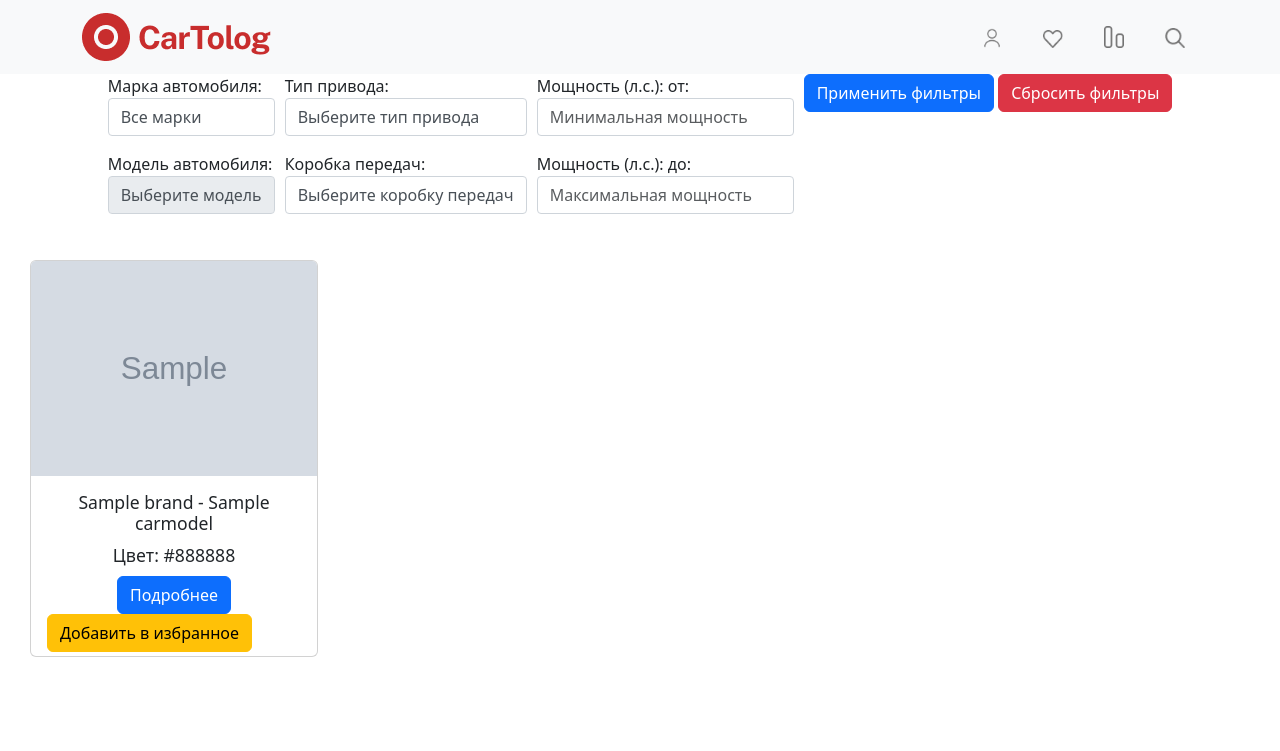
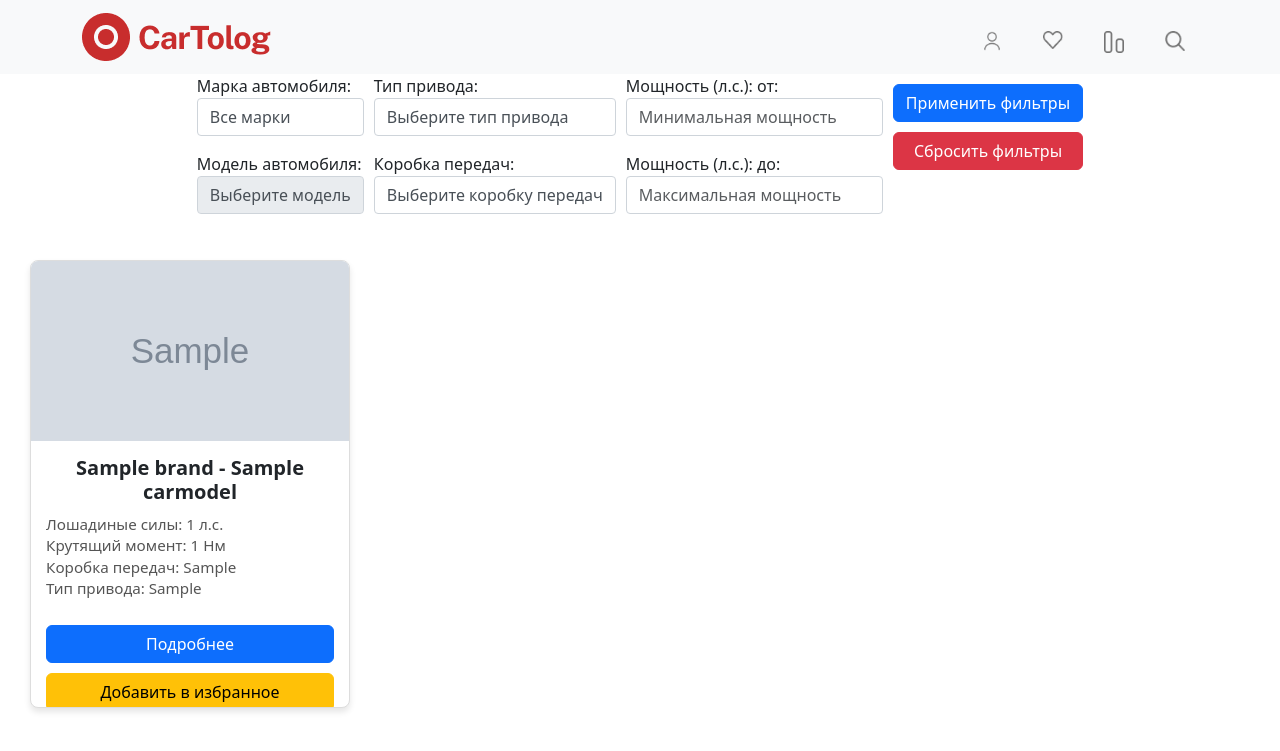
Before and after one commit to ID-Meloman/CartoLog, a Django app: page /popular/ in a window 1280 px wide. Shown: the top 751 px of the page. Run offline with Django 5.2, Linux system fonts and the light colour scheme; tables that the repository leaves empty hold one stand-in row (values such as "Sample post"); grey boxes marked "Sample" are stand-in pictures.

Commit message:
По мелочи

```diff
--- a/main/static/main/css/popular.css
+++ b/main/static/main/css/popular.css
@@ -1,18 +1,34 @@
 .card-container {
-    display: flex;          /* Используем Flexbox */
-    flex-wrap: wrap;        /* Карточки будут переноситься на новую строку */
-    gap: 20px;              /* Отступы между карточками */
-    padding: 20px;          /* Внутренние отступы для контейнера */
+    display: flex;
+    flex-wrap: wrap;
+    gap: 20px;
+    padding: 20px;             /* Отступы внутри контейнера */
 }
 
 .card {
-    flex: 1 1 18rem;        /* Задаём минимальный размер карточки, но она может масштабироваться */
-    max-width: 18rem;       /* Ограничиваем максимальную ширину карточки */
+    width: 20rem;           /* Увеличиваем ширину карточки */
+    height: 28rem;          /* Увеличиваем высоту карточки */
+    display: flex;          /* Flexbox внутри карточки */
+    flex-direction: column; /* Содержимое располагается по вертикали */
+    justify-content: space-between; /* Равномерное распределение элементов */
+    margin: 10px;           /* Отступы между карточками */
+    background-color: #fff; /* Белый фон карточки */
+    border: 1px solid #ddd; /* Лёгкая рамка */
+    border-radius: 8px;     /* Скругление углов */
+    box-shadow: 0 4px 6px rgba(0, 0, 0, 0.1); /* Тень для объёма */
+    overflow: hidden;       /* Обрезка содержимого, если выходит за границы */
+    transition: transform 0.3s ease, box-shadow 0.3s ease; /* Анимация при наведении */
+}
+
+.card:hover {
+    transform: translateY(-5px); /* Поднимаем карточку при наведении */
+    box-shadow: 0 6px 10px rgba(0, 0, 0, 0.15); /* Усиливаем тень при наведении */
 }
 
 .card img {
-    width: 100%;            /* Картинка будет занимать всю ширину карточки */
-    height: auto;           /* Высота картинки будет автоматически подстраиваться */
+    width: 100%;            /* Картинка занимает всю ширину карточки */
+    height: 180px;          /* Фиксированная высота для картинок */
+    object-fit: cover;      /* Картинка подгоняется под размеры, сохраняя пропорции */
 }
 
 .navbar-buttons {
@@ -57,13 +73,6 @@
     box-shadow: 0 0 0 .2rem rgba(0,123,255,.25);
 }
 
-.card {
-    width: 18rem;
-    display: flex;
-    flex-direction: column;
-    justify-content: space-between;
-    margin: 10px;
-}
 
 .img-top-top {
     height: 200px;
@@ -73,26 +82,34 @@
 }
 
 .card-body {
-    display: flex;
-    flex-direction: column;
-    justify-content: space-between;
-    height: 180px; /* Задаем фиксированную высоту для всей информации */
+display: flex;              /* Flexbox for the content */
+    flex-direction: column;     /* Align elements vertically */
+    justify-content: space-between; /* Space between elements */
+    padding: 15px;              /* Padding inside the card */
+    flex-grow: 1;               /* Allows the content block to grow and fill the card */
 }
 
 .card-title {
-    flex-grow: 1; /* Заставляет заголовок занимать доступное пространство */
-    text-align: center;
-    font-size: 1.1em;
+    font-size: 1.25rem;     /* Увеличиваем размер заголовка */
+    font-weight: bold;      /* Делаем текст жирным */
+    text-align: center;     /* Центрируем заголовок */
+    margin-bottom: 10px;    /* Отступ снизу */
 }
 
 .card-text {
-    text-align: center;
+     font-size: 0.95rem;     /* Уменьшаем текст для экономии места */
+    color: #555;            /* Серый цвет текста */
+    text-align: left;       /* Выравниваем текст по левому краю */
+    line-height: 1.4;       /* Межстрочный интервал для читабельности */
 }
 
 .btn {
-    margin-top: auto; /* Отправляет кнопку вниз */
-    align-self: center; /* Центрирует кнопку */
+    margin-top: 10px;           /* Add margin between buttons */
+    align-self: stretch;        /* Make the buttons stretch across the card */
+    width: 100%;                /* Ensure buttons take full width */
+    display: block;               /* Задаём фиксированную ширину кнопок */
 }
+
 
 
 .modal-dialog {
--- a/main/templates/main/popular.html
+++ b/main/templates/main/popular.html
@@ -4,6 +4,7 @@
 {% block title %}CartoLog{% endblock %}
 
 {% block links %}
+<link href="https://fonts.googleapis.com/css2?family=Poppins:wght@400;600&family=Roboto:wght@400;700&display=swap" rel="stylesheet">
 <link rel="stylesheet" href="{% static 'main/css/popular.css' %}">
 <script src="https://code.jquery.com/jquery-3.6.0.min.js"></script>
 <link rel="stylesheet" href="https://cdnjs.cloudflare.com/ajax/libs/font-awesome/6.0.0-beta3/css/all.min.css"
@@ -84,7 +85,12 @@
         {% endif %}
         <div class="card-body">
             <h5 class="card-title">{{ item.model }}</h5>
-            <p class="card-title">Цвет: {{ item.color }}</p>
+            <p class="card-text">
+                Лошадиные силы: {{ item.configuration.technical_specs.horsepower }} л.с.<br>
+                Крутящий момент: {{ item.configuration.technical_specs.torque }} Нм<br>
+                Коробка передач: {{ item.configuration.transmission_drive.transmission }}<br>
+                Тип привода: {{ item.configuration.transmission_drive.drive_type }}
+            </p>
             <a href="{% url 'car_detail' item.id %}" class="btn btn-primary">Подробнее</a>
             <form method="POST" action="{% url 'toggle_favorite' item.id %}">
                 {% csrf_token %}
@@ -103,6 +109,7 @@
     </div>
     {% endfor %}
 </div>
+
 
 <script>
     $(document).ready(function() {
```
Also changed, not shown: main/templates/main/car_list_partial.html (+16 -6 lines), main/templates/main/comparison.html (+6 -6 lines), main/templates/main/favorites.html (+7 -3 lines).
